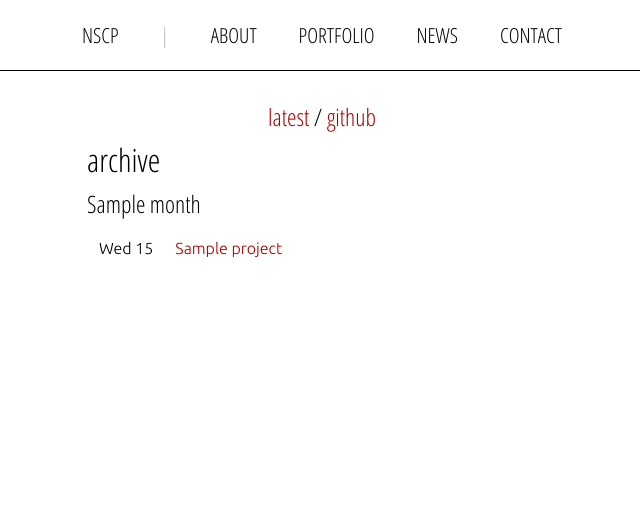
After one commit to gandalftheFFFFFF/nscp, a Django app: template project/templates/projects_archive.html in a window 1280 px wide. The commit adds this page. Shown: the top 515 px of the page, without its empty margins (318-958 px from the left). Run offline with Django 3.2, Linux system fonts and the light colour scheme; the template is opened without the code that fills it: most values are stand-ins (such as "Sample title", 1, 10 or a date in 2020).

Commit message:
beautified projects views/templates

```diff
--- a/news_posts/views.py
+++ b/news_posts/views.py
@@ -52,12 +52,6 @@ def archive(request):
                 arch[year].append(post)
             else:
                 arch[year] = [post,]
-        #arc = defaultdict(list)
-        #for post in posts:
-            #year = post.date.year
-            #arc[year].append(post)
-    print(arch)
-
     context = {
         'posts':posts,
         'arc':arch,
--- a/project/models.py
+++ b/project/models.py
@@ -9,10 +9,14 @@ RELATED_TO_CHOICES = (('school', 'School'),
 class Project(models.Model):
     name = models.CharField(max_length=200)
     url = models.URLField()
+    git_url = models.URLField()
     description = models.TextField()
     related_to = models.CharField(max_length=200, choices=RELATED_TO_CHOICES)
     date_added = models.DateField(auto_now_add=True)
     slug = models.SlugField()
 
+    class Meta:
+        ordering = ['-date_added']
+
     def __str__(self):
         return self.name
--- a/project/templates/projects.html
+++ b/project/templates/projects.html
@@ -1,19 +1,42 @@
 {% extends 'pages_template.html' %}
 {% block content %}
+    {% block projects_menu %}
+    <div id="news_menu_container">
+        <div class="project_menu_item">
+            <a href="{% url 'projects_archive' %}">
+                archive
+            </a>
+        </div>
+        <div class="project_menu_item">
+            /
+        </div>
+        <div class="project_menu_item">
+            <a href="https://github.com/nielspedersen/">
+                github
+            </a>
+        </div>
+    </div>
+    {% endblock %}
+    {% block projects_body %}
         {% if projects %}
-    <h1>
-        projects
-    </h1>
             {% for project in projects %}
+                <hr class="project_rule" />
                 <h2>
-            Project title: {{ project.name }}
+                    Project title: <a href="{% url 'specific_project' project.slug %}">{{ project.name }}</a>
                 </h2>
-        <p>
-            Short description: {{ project.description|slice:":180" }}
+                <p class="project_added">Added {{ project.date_added }}</p>
+                <p class="short_description">
+                    {{ project.description|slice:":180" }}
                     {% if project.description|length > 180 %}
                     ...
                     <a href="{% url 'specific_project' project.slug %}">(read more)</a>{% endif %}
                 </p>
+                {% if project.url %}
+                <p>Link: <a href="{{ project.url }}">{{ project.url }}</a></p>
+                {% endif %}
+                {% if project.git_url %}
+                <p>GitHub: <a href="{{ project.git_url }}">{{ project.git_url }}</a></p>
+                {% endif %}
             {% endfor %}
         {% else %}
             <h1>
@@ -21,3 +44,4 @@
             </h1>
         {% endif %}
     {% endblock %}
+{% endblock %}
--- /dev/null
+++ b/project/templates/projects_archive.html
@@ -0,0 +1,38 @@
+{% extends 'projects.html' %}
+{% block projects_menu %}
+<div id="news_menu_container">
+    <div class="project_menu_item">
+        <a href="{% url 'projects' %}">
+            latest
+        </a>
+    </div>
+    <div class="project_menu_item">
+        /
+    </div>
+    <div class="project_menu_item">
+        <a href="https://github.com/nielspedersen/">
+            github
+        </a>
+    </div>
+</div>
+{% endblock %}
+{% block projects_body %}
+    {% if archive %}
+        <h1>archive</h1>
+        {% for month, projects in archive.items %}
+            <h2>{{ month }}</h2>
+            <table class="project_archive_table">
+            {% for project in projects %}
+                <tr>
+                    <td>
+                        {{ project.date_added|date:"D d" }}
+                    </td>
+                    <td>
+                        <a href="{% url 'specific_project' project.slug %}">{{ project.name }}</a>
+                    </td>
+                </tr>
+            {% endfor %}
+            </table>
+        {% endfor %}
+    {% endif %}
+{% endblock %}
--- a/project/urls.py
+++ b/project/urls.py
@@ -4,5 +4,6 @@ from . import views
 
 urlpatterns = [
     url(r'^$', views.projects, name='projects'),
-    url(r'^(.*)/$', views.specific_project, name='specific_project'),
+    url(r'^project/(.*)/$', views.specific_project, name='specific_project'),
+    url(r'^archive/$', views.projects_archive, name='projects_archive'),
 ]
--- a/static/freestyle.css
+++ b/static/freestyle.css
@@ -251,3 +251,46 @@ a:active {
     .news_menu_item {
         display: inline-block;
     }
+
+/* PORTFOLIO */
+
+    .project_rule {
+        color: #C0C0C0;
+        width: 80%;
+        margin-top: 25px;
+        margin-bottom: 25px;
+    }
+
+    .short_description {
+        font-style: italic;
+        margin-top: 10px;;
+    }
+
+    .project_added {
+        !margin: 0;
+        font-size: 75%;
+    }
+
+    #project_menu_container {
+        text-align: center;
+        font-family: 'Open sans condensed';
+        font-size: 150%;
+        margin: 0;
+        padding: 0;
+        !border: 1px solid;
+    }
+
+    .project_menu_item {
+        display: inline-block;
+    }
+
+    .project_archive_table {
+        font-weight: 300;
+        padding-top: 10px;
+        padding-bottom: 15px;
+    }
+
+    .project_archive_table tr td{
+        padding-left: 10px;
+        padding-right: 10px;
+    }
```
Also changed, not shown: project/admin.py (+8 -1 lines), project/templates/specific_project.html (+34 -2 lines), project/views.py (+27 -2 lines), project/migrations/0004_project_git_url.py (added). Lines whose indentation alone changed are shown as unchanged.
